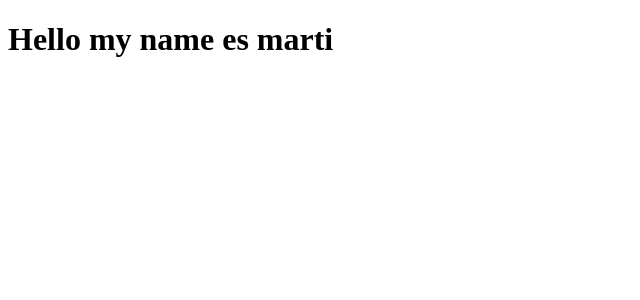
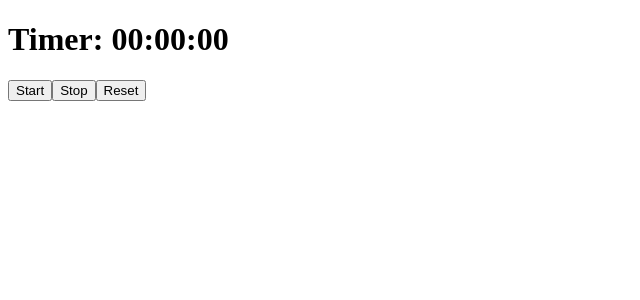
Before and after one commit to MartiRF/pomodoro, a React (Vite) app: page / in a window 1280 px wide. Shown: the top 300 px of the page, without its empty margins (0-640 px from the left). Built offline with nearby package versions, Linux system fonts and the light colour scheme.

Commit message:
cronometro listo

```diff
--- /dev/null
+++ b/src/AppPomodoro.jsx
@@ -0,0 +1,8 @@
+import React from 'react'
+import { Pomodoro } from './components'
+
+export const AppPomodoro = () => {
+  return (
+    <Pomodoro />
+  )
+}
--- /dev/null
+++ b/src/components/index.js
@@ -0,0 +1 @@
+export * from './pomodoro'
--- /dev/null
+++ b/src/components/pomodoro/Pomodoro.jsx
@@ -0,0 +1,64 @@
+import React, { useCallback, useEffect, useState } from 'react'
+
+export const Pomodoro = () => {
+  console.log('render')
+  const [time, setTime] = useState(0)
+  const [seconds, setSeconds] = useState(0);
+  const [minutes, setMinutes] = useState(0);
+  const [hours, setHours] = useState(0);
+  const [isRunning, setIsRunning] = useState(false)
+
+  const handleStart = useCallback(() => {
+    setIsRunning(true)
+  },[],);
+
+
+  const handleStop = useCallback(() => {
+    setIsRunning(false)
+  },[],);
+
+  const handlerReset = useCallback(() => {
+    setSeconds(0)
+    setMinutes(0);
+    setHours(0)
+    setIsRunning(false)
+  },[],);
+
+  const updateTimie = () => {
+    setTime(time => time + 1);
+    setSeconds(preSeconds => preSeconds + 1);
+    if(seconds === 59){
+      setSeconds(0);
+      setMinutes(preMinutes => preMinutes + 1)
+    }
+    if(minutes === 59){
+      setMinutes(0);
+      setHours(preHours => preHours + 1)
+    }
+  }
+
+  useEffect(() => {
+    let intervalId;
+    if(isRunning){
+      intervalId = setInterval(() => {
+        updateTimie();
+      },1000)
+    }else if(!isRunning && time !== 0){
+      clearInterval(intervalId);
+    }
+
+    return () => {
+      clearInterval(intervalId)
+    }
+  }, [time, isRunning])
+
+
+  return (
+    <div>
+        <h1>Timer: {`${hours.toString().padStart(2, "0")}:${minutes.toString().padStart(2, "0")}:${seconds.toString().padStart(2, "0")}`}</h1>
+        <button onClick={handleStart}>Start</button>
+        <button onClick={handleStop}>Stop</button>
+        <button onClick={handlerReset}>Reset</button>
+    </div>
+  )
+}
--- /dev/null
+++ b/src/components/pomodoro/index.js
@@ -0,0 +1 @@
+export * from './Pomodoro'
--- a/src/main.jsx
+++ b/src/main.jsx
@@ -1,9 +1,10 @@
 import React from 'react'
 import ReactDOM from 'react-dom/client'
+import { AppPomodoro } from './AppPomodoro'
 
 
 ReactDOM.createRoot(document.getElementById('root')).render(
   <React.StrictMode>
-    <h1>Hello my name es marti</h1>
+    <AppPomodoro />
   </React.StrictMode>,
 )
```
